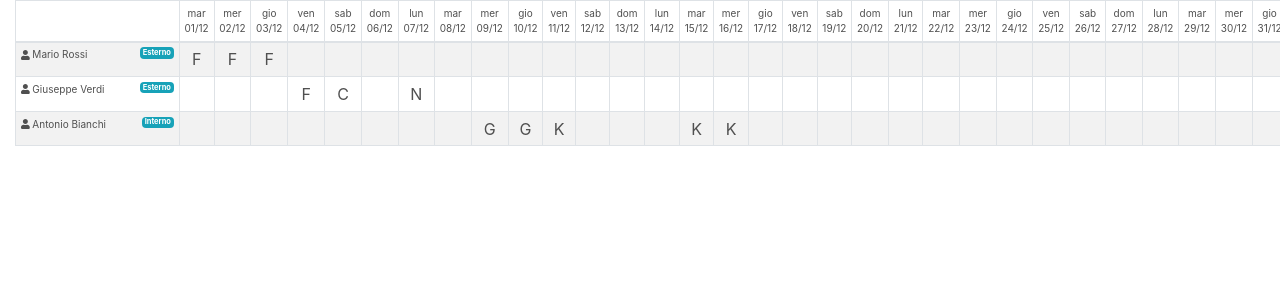
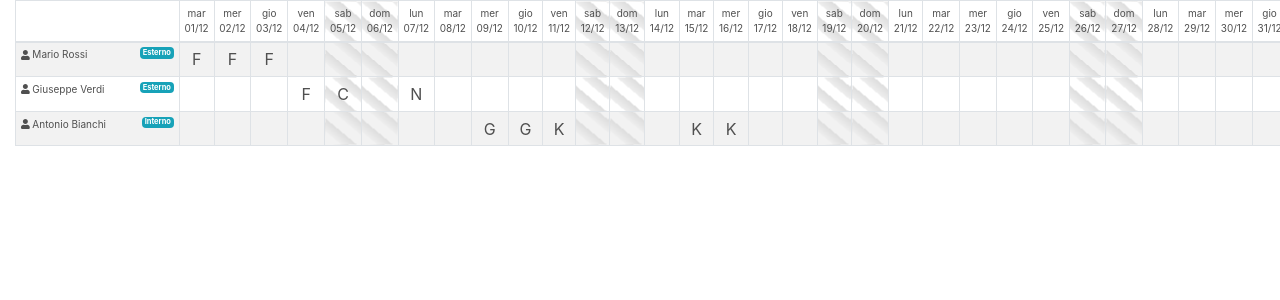
Before and after one commit to supix/redshift, an Angular app in the folder src/: page / in a window 1280 px wide. Shown: the top 300 px of the page. Built offline with nearby package versions, Linux system fonts and the light colour scheme.

Commit message:
Holydays have striped background

```diff
--- a/src/src/app/components/shifts/shifts.component.css
+++ b/src/src/app/components/shifts/shifts.component.css
@@ -1,6 +1,7 @@
 .shifts-table {
     color: rgb(80, 80, 80);
 }
+
 .shifts-table th {
     font-size: x-small;
     font-weight: normal;
@@ -9,3 +10,7 @@
 .shifts-table th.man-name {
     min-width: 30ex;
 }
+
+.holyday {
+    background: repeating-linear-gradient( 40deg, transparent, transparent 10px, #eee 10px, #ddd 20px)
+}
--- a/src/src/app/components/shifts/shifts.component.html
+++ b/src/src/app/components/shifts/shifts.component.html
@@ -2,7 +2,7 @@
     <thead>
         <tr>
             <th scope="col" ></th>
-            <th *ngFor="let d of calendar()" scope="col" class="text-center">{{ dateToStr(d) }}</th>
+            <th *ngFor="let dayInfo of calendar()" scope="col" class="text-center" [ngClass]="{holyday: dayInfo.holyday}">{{ dateToStr(dayInfo.day) }}</th>
         </tr>
     </thead>
     <tbody>
@@ -14,7 +14,7 @@
                     {{ info.name }}
                 </div>
             </th>
-            <td *ngFor="let s of getShiftsInfo(info.name)" class="text-center" title="{{ s.tooltip }}">{{ s.text }}</td>
+            <td *ngFor="let shiftInfo of getShiftsInfo(info.name)" class="text-center" [ngClass]="{holyday: shiftInfo.holyday}" title="{{ shiftInfo.tooltip }}">{{ shiftInfo.text }}</td>
         </tr>
     </tbody>
 </table>
--- a/src/src/app/components/shifts/shifts.component.ts
+++ b/src/src/app/components/shifts/shifts.component.ts
@@ -18,30 +18,28 @@ export class ShiftsComponent implements OnInit {
     return this.shiftsData.map(s => ({ name: s.turnista, group: s.tipo_turnista }));
   }
 
-  public getShiftsInfo(manName: string): { text: string; tooltip: string }[] {
-    const emptyResult = { text: '', tooltip: '' };
-    const result: { text: string; tooltip: string }[] = [];
+  public getShiftsInfo(manName: string): { text: string; tooltip: string; holyday: boolean }[] {
+    const result: { text: string; tooltip: string; holyday: boolean }[] = [];
     const manShifts = this.shiftsData
       .find(s => s.turnista === manName);
 
     if (!manShifts) {
-      this.calendar().forEach(date => {
-        result.push(emptyResult);
+      this.calendar().forEach(info => {
+        result.push({ text: '', tooltip: '', holyday: info.holyday });
       });
 
       return result;
     }
 
-    this.calendar().forEach(date => {
+    this.calendar().forEach(info => {
       const dayShift = manShifts.presenze
-        .find(d => d.data.valueOf() === date.valueOf());
+        .find(d => d.data.valueOf() === info.day.valueOf());
       if (!dayShift) {
-        result.push(emptyResult);
+        result.push({ text: '', tooltip: '', holyday: info.holyday });
       } else {
-        result.push({ text: dayShift.turno_abbr, tooltip: dayShift.turno });
+        result.push({ text: dayShift.turno_abbr, tooltip: dayShift.turno, holyday: info.holyday });
       }
     });
-    console.log(result);
     return result;
   }
 
@@ -60,7 +58,11 @@ export class ShiftsComponent implements OnInit {
     this.toDate = new Date(curDate.getFullYear(), curDate.getMonth() + 1, 0);
   }
 
-  public calendar(): Date[] {
+  private dateToObj(day: Date): { day: Date; holyday: boolean } {
+    const holyday = [0, 6].indexOf(day.getDay()) >= 0;
+    return {day, holyday };
+  }
+  public calendar(): { day: Date; holyday: boolean }[] {
     const year = this.fromDate.getFullYear();
     const month = this.fromDate.getMonth();
     let day = this.fromDate.getDate();
@@ -70,7 +72,7 @@ export class ShiftsComponent implements OnInit {
       result.push(new Date(year, month, ++day));
     }
 
-    return result;
+    return result.map(d => this.dateToObj(d));
   }
 
   public dateToStr(d: Date): string {
```
